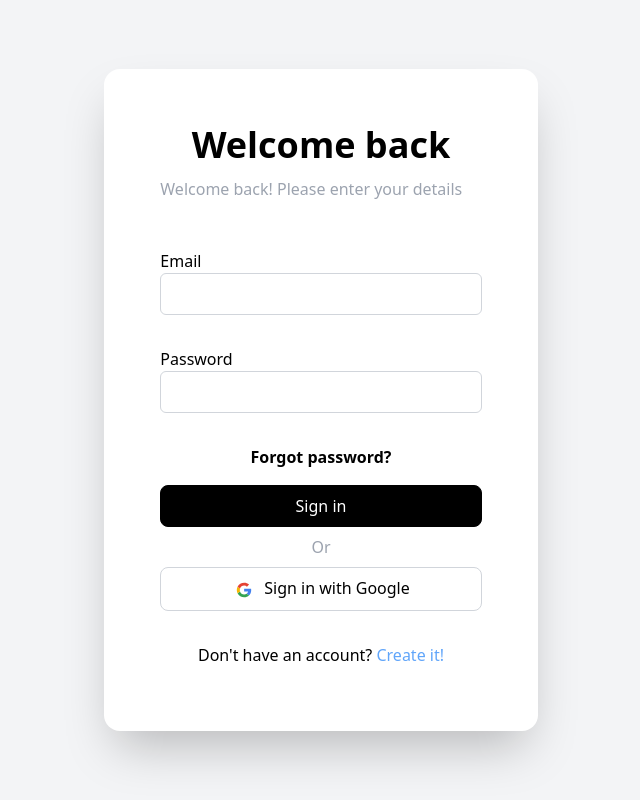
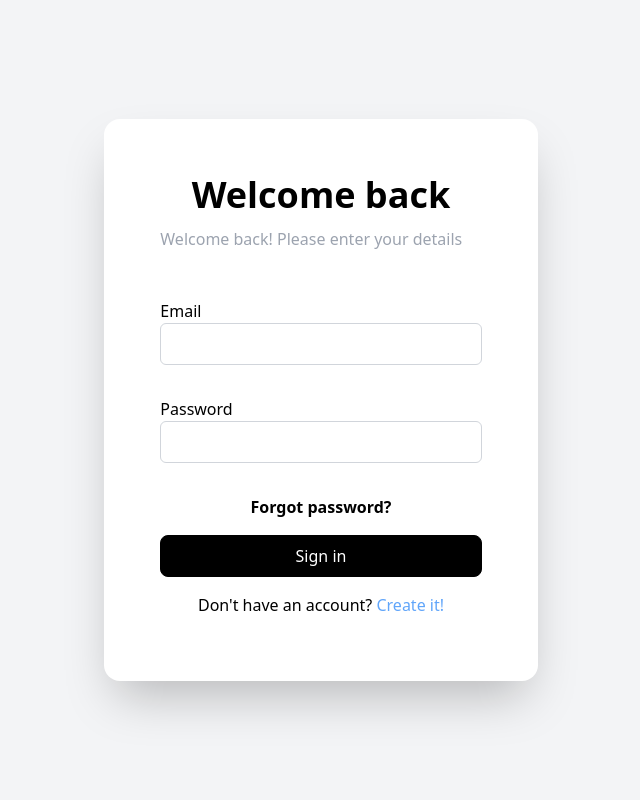
Before and after one commit to oleks-homa/z-sport, a React (Create React App) app in the folder client/: page /login in a window 1280 px wide. Shown: the whole page, without its empty margins (319-959 px from the left). Built offline with nearby package versions, Linux system fonts and the light colour scheme.

Commit message:
temporarily removed google login

```diff
--- a/client/package.json
+++ b/client/package.json
@@ -21,7 +21,6 @@
     "jwt-decode": "^4.0.0",
     "react": "^18.3.1",
     "react-dom": "^18.3.1",
-    "react-google-login": "^5.2.2",
     "react-photo-album": "^3.0.2",
     "react-redux": "^9.1.2",
     "react-router-dom": "^7.0.1",
--- a/client/src/App.js
+++ b/client/src/App.js
@@ -17,25 +17,25 @@ function App() {
 	const dispatch = useDispatch();
 	const { categoryParam, subcategoryParam, productName } = useParams();
 
-	dispatch(setAllCategories(categoriesZSPORT));
-	dispatch(setAllProducts(productsZSPORT));
+	// dispatch(setAllCategories(categoriesZSPORT));
+	// dispatch(setAllProducts(productsZSPORT));
 
 	const categories = useSelector(state => state.category.allCategories);
 	const products = useSelector(state => state.products.allProducts);
 
-	// useEffect(() => {
-	// 	if(!categories) {
-	// 		dispatch(setAllCategories(categoriesZSPORT));
-	// 	}
+	useEffect(() => {
+		if(!categories) {
+			dispatch(setAllCategories(categoriesZSPORT));
+		}
 
-	// 	if(!products) {
-	// 		dispatch(setAllProducts(productsZSPORT));
-	// 	}
+		if(!products) {
+			dispatch(setAllProducts(productsZSPORT));
+		}
 
-	// 	dispatch(setCurrentCategory(categoryParam || ""));
-	// 	dispatch(setCurrentSubcategory(subcategoryParam || ""));
-	// 	dispatch(setCurrentProduct(productName || ""));
-	// }, [categoryParam, subcategoryParam, productName]);
+		// dispatch(setCurrentCategory(categoryParam || ""));
+		// dispatch(setCurrentSubcategory(subcategoryParam || ""));
+		// dispatch(setCurrentProduct(productName || ""));
+	}, [categoryParam, subcategoryParam, productName]);
 	return (
 		<div className="App">
 			<BrowserRouter>
--- a/client/src/pages/Login.jsx
+++ b/client/src/pages/Login.jsx
@@ -1,8 +1,6 @@
 import { useState } from 'react';
-import googleLogo from '../assets/google_logo.svg'
 import { useNavigate, Link } from 'react-router-dom';
 import { useDispatch } from 'react-redux';
-import { GoogleLogin } from 'react-google-login';
 import { signin } from '../actions/auth';
 
 const initialState = { email: '', password: '' };
@@ -62,24 +60,6 @@ const Login = () => {
 						onClick={handleSubmit}
 					> Sign in</button>
 
-					<span className='font-light text-gray-400 text-center mb-2'>Or</span>
-
-					<GoogleLogin
-						clientId='GOOGLE ID'
-						render={() => (
-							<button
-								className='w-full border border-gray-300 text-black p-2 rounded-lg mb-6 hover:bg-black hover:text-white hover:border-black transition-all duration-300'
-							>
-								<img
-									src={googleLogo}
-									alt="google logo"
-									className='w-6 h-6 inline mr-2'
-								/>
-								Sign in with Google
-							</button>
-						)}
-					/>
-
 					<div className='flex justify-center w-full py-2'>
 						<span className='font-normal text-md'>Don't have an account? <Link to='/register' className='text-blue-400 transition-all duration-300 hover:text-gray-300 cursor-pointer'>Create it!</Link> </span>
 					</div>
--- a/client/src/pages/Register.jsx
+++ b/client/src/pages/Register.jsx
@@ -1,5 +1,4 @@
 import { useState } from 'react';
-import googleLogo from '../assets/google_logo.svg'
 import { useNavigate, Link } from 'react-router-dom';
 import { useDispatch } from 'react-redux';
 import { signup } from '../actions/auth.js';
@@ -67,19 +66,6 @@ const Register = () => {
 						className='w-full bg-black border border-black text-white p-2 rounded-lg mb-2 hover:bg-white hover:text-black hover:border-gray-300 transition-all duration-300'
 						onClick={handleSubmit}
 					> Create account</button>
-
-					<span className='font-light text-gray-400 text-center mb-2'>Or</span>
-
-					<button
-						className='w-full border border-gray-300 text-black p-2 rounded-lg mb-6 hover:bg-black hover:text-white hover:border-black transition-all duration-300'
-					>
-						<img
-							src={googleLogo}
-							alt="google logo"
-							className='w-6 h-6 inline mr-2'
-						/>
-						Sign up with Google
-					</button>
 					<div className='flex justify-center w-full py-2'>
 						<span className='font-normal text-md'>Already have an account? <Link to='/login' className='text-blue-400 transition-all duration-300 hover:text-gray-300 cursor-pointer'>Sign in!</Link> </span>
 					</div>
```
Also changed, not shown: 1 other file (tests, documents, lock files or other folders).
